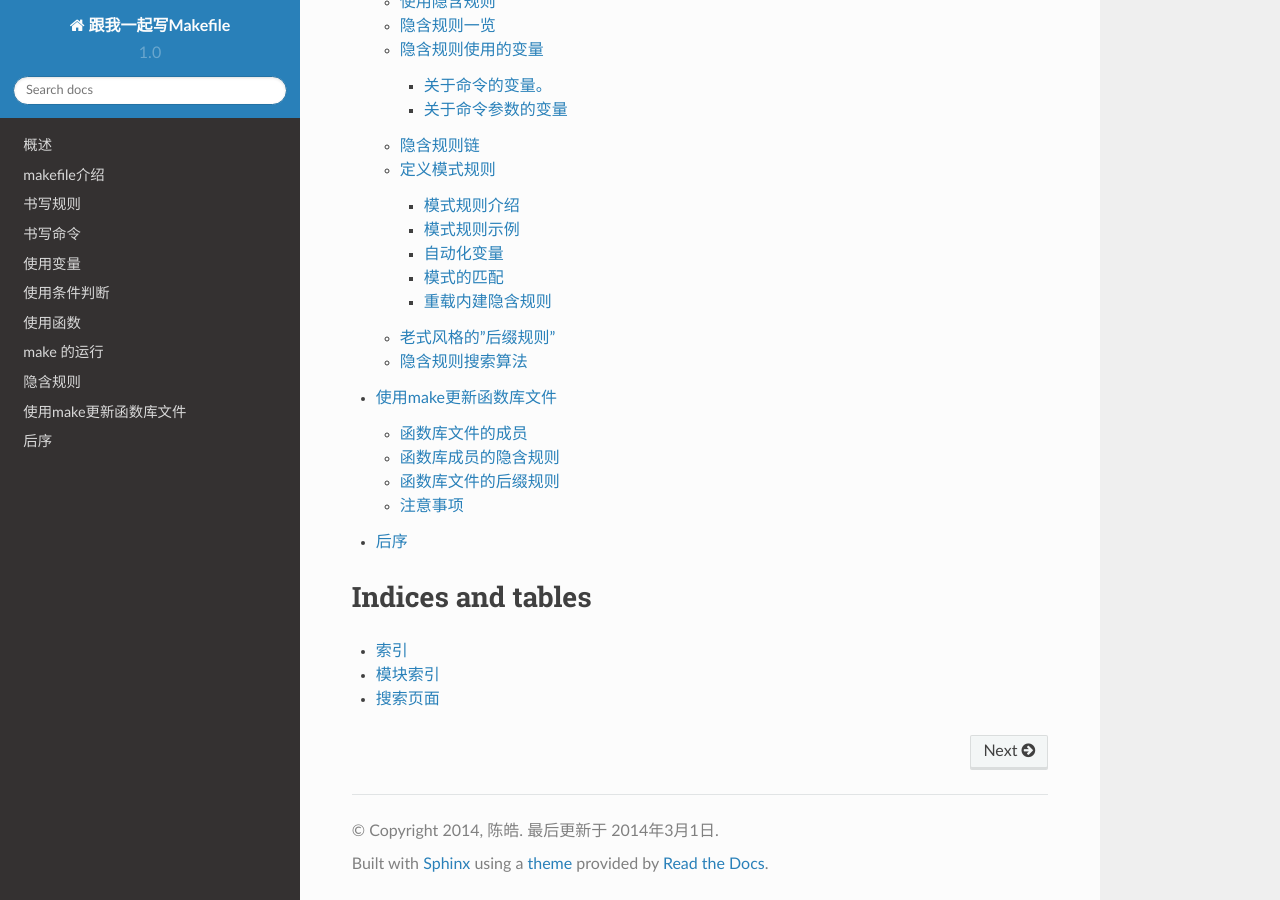
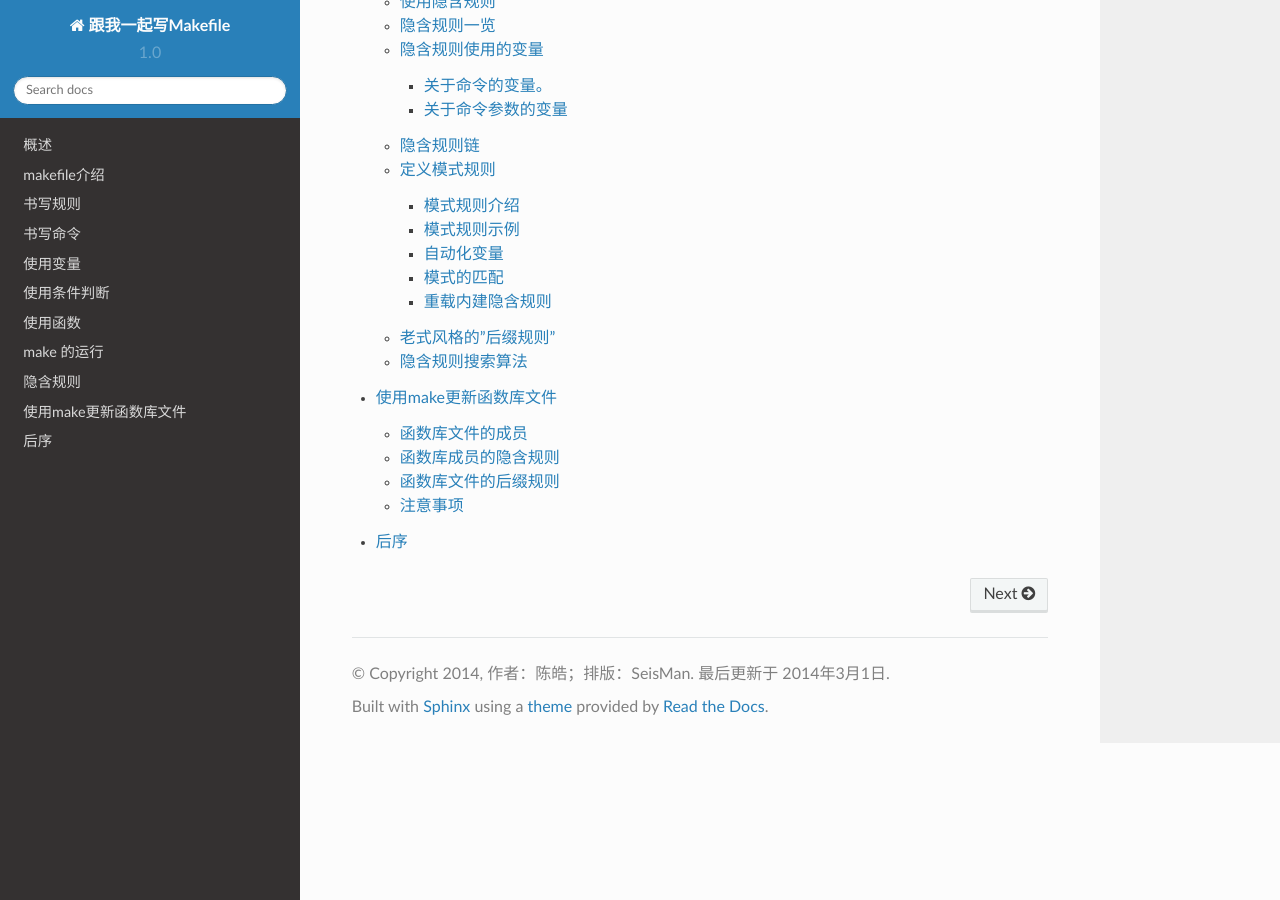
Before and after one commit to seisman/how-to-write-makefile, a Sphinx documentation site: the page built from source/index.rst, in a window 1280 px wide and 900 px high, scrolled down 1870 px. Built offline with Sphinx 7.4.7 and the Read the Docs theme 2.0.0, drawn with Linux system fonts in a browser that asks for light colours.

Commit message:
finish with html

```diff
--- a/source/conf.py
+++ b/source/conf.py
@@ -45,7 +45,7 @@
 
 # General information about the project.
 project = u'跟我一起写Makefile'
-copyright = u'2014, 陈皓'
+copyright = u'2014, 作者：陈皓；排版：SeisMan'
 
 # The version info for the project you're documenting, acts as replacement for
 # |version| and |release|, also used in various other places throughout the
@@ -152,22 +152,22 @@
 #html_additional_pages = {}
 
 # If false, no module index is generated.
-#html_domain_indices = True
+html_domain_indices = False
 
 # If false, no index is generated.
-#html_use_index = True
+html_use_index = True
 
 # If true, the index is split into individual pages for each letter.
-#html_split_index = False
+html_split_index = False
 
 # If true, links to the reST sources are added to the pages.
-#html_show_sourcelink = True
+html_show_sourcelink = True
 
 # If true, "Created using Sphinx" is shown in the HTML footer. Default is True.
 #html_show_sphinx = True
 
 # If true, "(C) Copyright ..." is shown in the HTML footer. Default is True.
-#html_show_copyright = True
+# html_show_copyright = True
 
 # If true, an OpenSearch description file will be output, and all pages will
 # contain a <link> tag referring to it.  The value of this option must be the
--- a/source/index.rst
+++ b/source/index.rst
@@ -22,10 +22,3 @@
    implicit_rules
    archives
    postscript
-
-Indices and tables
-==================
-
-* :ref:`genindex`
-* :ref:`modindex`
-* :ref:`search`
```
